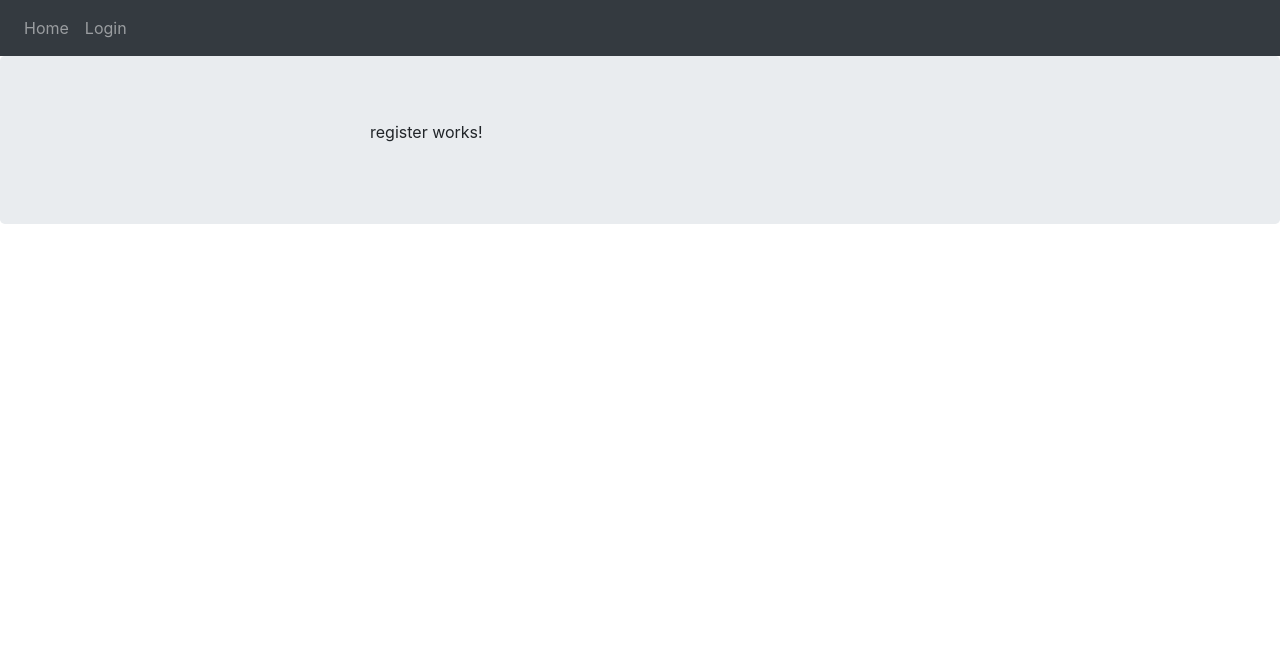
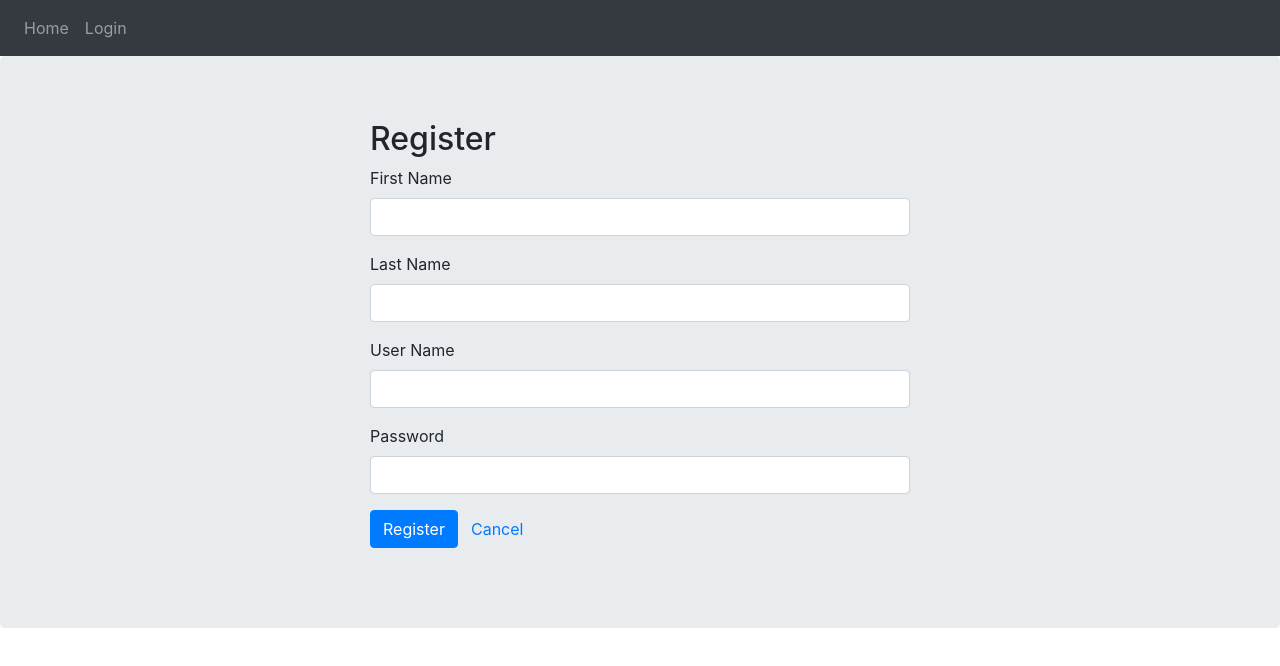
Before and after one commit to levchyk77/OlinWork, an Angular app: page /register in a window 1280 px wide. Shown: the top 666 px of the page. Built offline with nearby package versions, Linux system fonts and the light colour scheme.

Commit message:
User service for registration, getting the list of users and for deleting users by id

```diff
--- a/src/app/_helpers/fake-backend.ts
+++ b/src/app/_helpers/fake-backend.ts
@@ -23,22 +23,25 @@ export class FakeBackendInterceptor implements HttpInterceptor {
         function handlleRoute() {
             // using switch(true) insted of if-else loop
             switch (true) {
-                case url.endsWith('users/authenticate') && method === 'POST':
+                case url.endsWith('/users/authenticate') && method === 'POST':
                     return authenticate(); // authenticate()
-/*                 case url.endsWith('/users/register')
- */                default:
+                case url.endsWith('/users/register') && method === 'POST':
+                    return register();
+                default:
                     // passing control to the next interceptor in the chain, if there is one.
                     return next.handle(request);
             }
         }
 
+        /*  -------- Authentication -------- */
         function authenticate() {
+
             // destructing operator (https://javascript.info/destructuring-assignment)
             const { username, password } = body;
             const user = users.find(x => x.userName === username && x.password === password);
 
             if (!user) {
-                return error('Username of password is invalid');
+                return error('Username or password is invalid');
             }
             return ok({
                 id: user.id,
@@ -47,7 +50,26 @@ export class FakeBackendInterceptor implements HttpInterceptor {
                 lastName: user.lastName,
                 token: 'fake-jwt-token'
             });
+
         }
+        /* -------- Registraition -------- */
+        function register() {
+            const user = body;
+            // checking if userName is already taken
+            if (users.find(x => x.userName === user.userName)) {
+                return error('Username "' + user.userName + '" is already taken.');
+            }
+
+            // using spread operator to get individual elements, so that we can use Math.max() method
+            user.id = users.length ? Math.max(...users.map(x => x.id)) + 1 : 1;
+            users.push(user);
+            // delete after backend is provided
+            // made for cases when browser is refreshed or closed
+            localStorage.setItem('users', JSON.stringify(users));
+
+            return ok();
+        }
+        /* -------- helper functions -------- */
         function ok(body?) {
             return of(new HttpResponse({ status: 200, body }));
         }
--- a/src/app/_services/authentication.service.ts
+++ b/src/app/_services/authentication.service.ts
@@ -28,7 +28,7 @@ export class AuthenticationService {
 
   // login
   login(username: string, password: string) {
-    return this.http.post<any>('users/authenticate', { username, password })
+    return this.http.post<any>('/users/authenticate', { username, password })
       .pipe(
         map(user => {
           // login succesful if the response has jwt token
--- a/src/app/_services/index.ts
+++ b/src/app/_services/index.ts
@@ -1 +1,2 @@
 export * from './authentication.service';
+export * from './user.service';
--- /dev/null
+++ b/src/app/_services/user.service.ts
@@ -0,0 +1,23 @@
+import { Injectable } from '@angular/core';
+import { HttpClient } from '@angular/common/http';
+
+/* is used for getting the list of users, send registration request and deleting users */
+@Injectable({
+  providedIn: 'root'
+})
+export class UserService {
+
+  constructor(private http: HttpClient) { }
+
+  getAll() {
+    return this.http.get<any[]>('/users');
+  }
+
+  register(user) {
+    return this.http.post(`/users/register`, user);
+  }
+
+  delete(id) {
+    return this.http.delete(`/users/${id}`);
+  }
+}
--- a/src/app/login/login.component.html
+++ b/src/app/login/login.component.html
@@ -1,8 +1,10 @@
 <div *ngIf="error" class="alert alert-danger">{{error}}</div>
+<div *ngIf="success" class="alert alert-success">{{success}}</div>
 <h2>Login</h2>
 <form [formGroup]='loginForm' (ngSubmit)='onSubmit()'>
+
   <div class="form-group">
-    <label for="">Login</label>
+    <label for="username">Login</label>
     <input type="text" formControlName='username' class="form-control"
       [ngClass]="{ 'is-invalid': submitted && logForm.username.errors }">
     <!-- error message -->
@@ -10,6 +12,7 @@
       <div *ngIf="logForm.username.errors.required">Username is required</div>
     </div>
   </div>
+
   <div class="form-group">
     <label for="password">Password</label>
     <input type="password" formControlName='password' class="form-control"
@@ -19,6 +22,7 @@
       <div *ngIf="logForm.password.errors.required">Password is required</div>
     </div>
   </div>
+
   <div class="form-group">
     <button [disabled]="loading" class="btn btn-primary">
       <span *ngIf="loading" class="spinner-border spinner-border-sm mr-1"></span> Login
--- a/src/app/login/login.component.ts
+++ b/src/app/login/login.component.ts
@@ -15,6 +15,7 @@ export class LoginComponent implements OnInit {
   submitted = false;
   loading = false;
   error: string;
+  success: string;
 
   constructor(
     private formBuilder: FormBuilder,
@@ -23,7 +24,7 @@ export class LoginComponent implements OnInit {
     private authenticationService: AuthenticationService
   ) {
     if (this.authenticationService.currentUserValue) {
-       this.router.navigate(['/']);
+      this.router.navigate(['/']);
     }
   }
 
@@ -35,6 +36,10 @@ export class LoginComponent implements OnInit {
     // will be added by AuthGuard
     this.returnUrl = this.activatedRoute.snapshot.queryParams['returnUrl'] || '/home';
 
+    // checks for query parameter that is added by register component in case of successful registration
+    if (this.activatedRoute.snapshot.queryParams['registered']) {
+      this.success = 'Registration successful';
+    }
   }
 
   get logForm() { return this.loginForm.controls; }
@@ -47,6 +52,9 @@ export class LoginComponent implements OnInit {
       return;
     }
 
+    // reset alerts
+    this.success = null;
+    this.error = null;
     this.loading = true;
     // звернення до authentication service -> Observable.subscribe
     this.authenticationService.login(this.logForm.username.value, this.logForm.password.value)
--- a/src/app/register/register.component.html
+++ b/src/app/register/register.component.html
@@ -1,3 +1,53 @@
-<p>
-  register works!
-</p>
+<div *ngIf="error" class="alert alert-danger">{{error}}</div>
+<h2>Register</h2>
+<form [formGroup]="registerForm" (ngSubmit)='onSubmit()'>
+
+  <div class="form-group">
+    <label for="firstName">First Name</label>
+    <input type="text" formControlName="firstName" class="form-control"
+      [ngClass]="{ 'is-invalid': submitted && regForm.firstName.errors }">
+    <!-- error message -->
+    <div *ngIf="submitted && regForm.firstName.errors" class="invalid-feedback">
+      <div *ngIf="regForm.firstName.errors.required">First Name is required</div>
+    </div>
+  </div>
+
+  <div class="form-group">
+    <label for="firstName">Last Name</label>
+    <input type="text" formControlName="lastName" class="form-control"
+      [ngClass]="{ 'is-invalid': submitted && regForm.lastName.errors }">
+    <!-- error message -->
+    <div *ngIf="submitted && regForm.lastName.errors" class="invalid-feedback">
+      <div *ngIf="regForm.lastName.errors.required">Last Name is required</div>
+    </div>
+  </div>
+
+  <div class="form-group">
+    <label for="userName">User Name</label>
+    <input type="text" formControlName="userName" class="form-control"
+      [ngClass]="{ 'is-invalid': submitted && regForm.userName.errors }">
+    <!-- error message -->
+    <div *ngIf="submitted && regForm.userName.errors" class="invalid-feedback">
+      <div *ngIf="regForm.userName.errors.required">User Name is required</div>
+    </div>
+  </div>
+
+  <div class="form-group">
+    <label for="password">Password</label>
+    <input type="password" formControlName="password" class="form-control"
+      [ngClass]="{ 'is-invalid': submitted && regForm.password.errors }" />
+    <div *ngIf="submitted && regForm.password.errors" class="invalid-feedback">
+      <div *ngIf="regForm.password.errors.required">Password is required</div>
+      <div *ngIf="regForm.password.errors.minlength">Password must be at least 6 characters</div>
+    </div>
+  </div>
+
+  <div class="form-group">
+    <button [disabled]="loading" class="btn btn-primary">
+      <span *ngIf="loading" class="spinner-border spinner-border-sm mr-1"></span>
+      Register
+    </button>
+    <a routerLink="/login" class="btn btn-link">Cancel</a>
+  </div>
+
+</form>
--- a/src/app/register/register.component.ts
+++ b/src/app/register/register.component.ts
@@ -1,4 +1,9 @@
 import { Component, OnInit } from '@angular/core';
+import { AuthenticationService, UserService } from '../_services';
+import { Router } from '@angular/router';
+import { FormGroup, FormBuilder, Validators } from '@angular/forms';
+import { throwError } from 'rxjs';
+import { first } from 'rxjs/operators';
 
 @Component({
   selector: 'app-register',
@@ -6,10 +11,53 @@ import { Component, OnInit } from '@angular/core';
   styleUrls: ['./register.component.css']
 })
 export class RegisterComponent implements OnInit {
+  registerForm: FormGroup;
+  submited = false;
+  loading = false;
+  error: string;
 
-  constructor() { }
+  constructor(
+    private authenticationService: AuthenticationService,
+    private router: Router,
+    private formBuilder: FormBuilder,
+    private userService: UserService
+  ) {
+    if (this.authenticationService.currentUserValue) {
+      this.router.navigate(['/']);
+    }
+  }
+
 
   ngOnInit() {
+    this.registerForm = this.formBuilder.group({
+      firstName: ['', Validators.required],
+      lastName: ['', Validators.required],
+      userName: ['', Validators.required],
+      password: ['', [Validators.required, Validators.minLength(6)]]
+    });
   }
 
+  get regForm() {
+    return this.registerForm.controls;
+  }
+
+  onSubmit() {
+    this.submited = true;
+
+    if (this.registerForm.invalid) {
+      return;
+    }
+    this.loading = true;
+
+    this.userService.register(this.registerForm.value)
+      // .pipe(first())
+      .subscribe(
+        data => {
+          this.router.navigate(['/login'], { queryParams: { registered: true } });
+        },
+        error => {
+          this.error = error;
+          this.loading = false;
+        });
+  }
 }
```
